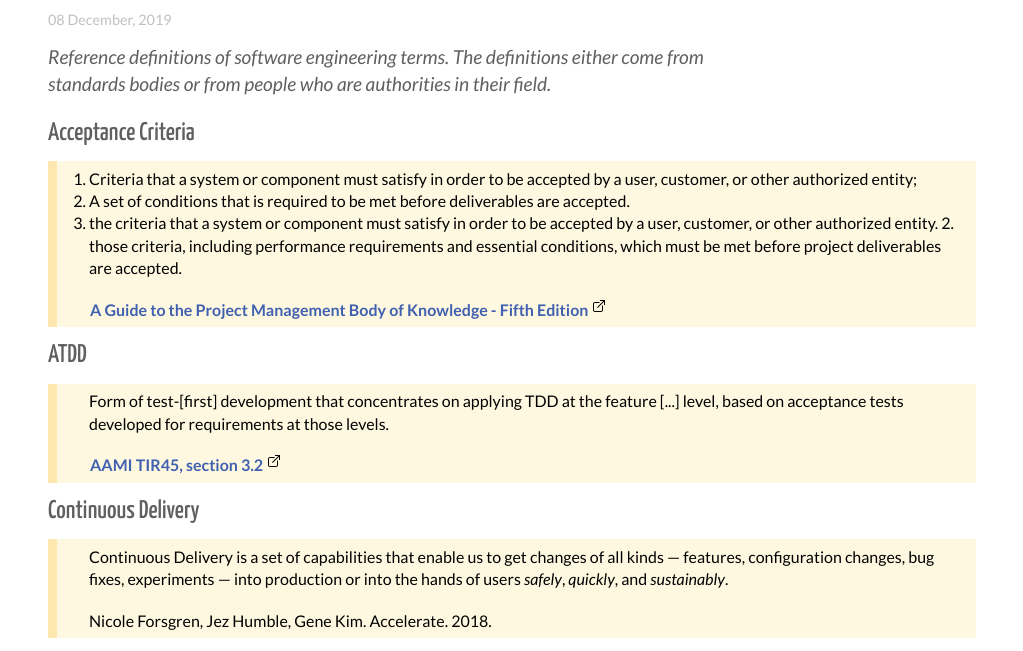
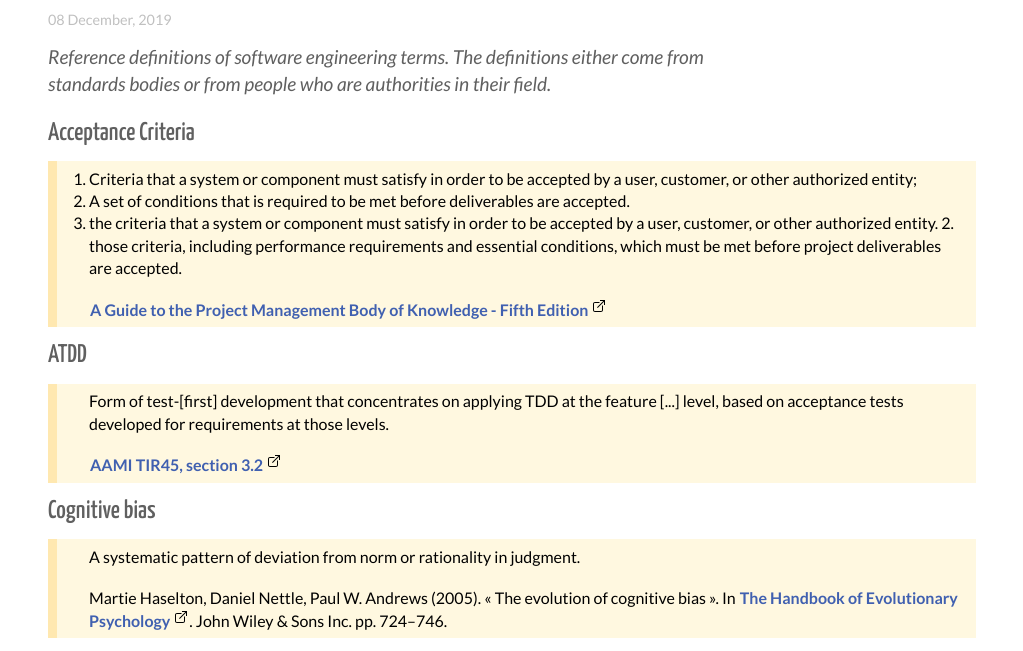
Before and after one commit to go-on-blog/blog, a Gatsby site: page /definitions in a window 1280 px wide. Shown: the part 129-780 px from the top of the page, without its empty margins (128-1151 px from the left). Built offline with nearby package versions, Linux system fonts and the light colour scheme; Gatsby itself is replaced by a stand-in of ours.

Commit message:
Add a definition of cognitive bias.

```diff
--- a/src/pages/definitions.md
+++ b/src/pages/definitions.md
@@ -18,6 +18,12 @@ Reference definitions of software engineering terms. The definitions either come
 > Form of test-[first] development that concentrates on applying TDD at the feature [...] level, based on acceptance tests developed for requirements at those levels.
 >
 > [AAMI TIR45, section 3.2][TIR45]
+
+### Cognitive bias
+
+> A systematic pattern of deviation from norm or rationality in judgment.
+>
+> Martie Haselton, Daniel Nettle, Paul W. Andrews (2005). « The evolution of cognitive bias ». In  [The Handbook of Evolutionary Psychology](http://www.sscnet.ucla.edu/comm/haselton/papers/downloads/handbookevpsych.pdf). John Wiley & Sons Inc. pp. 724–746.
 
 ### Continuous Delivery
 
```
